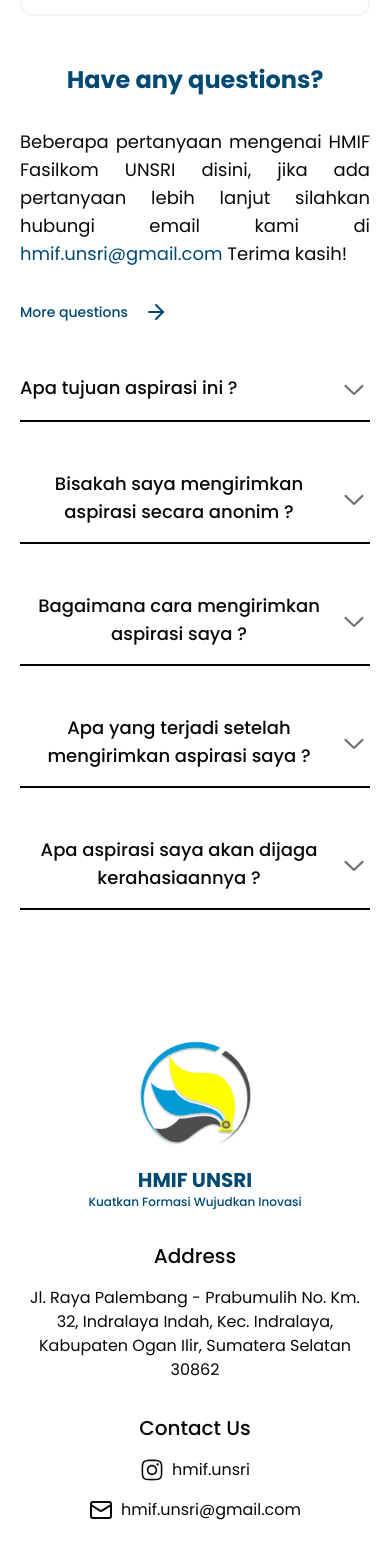
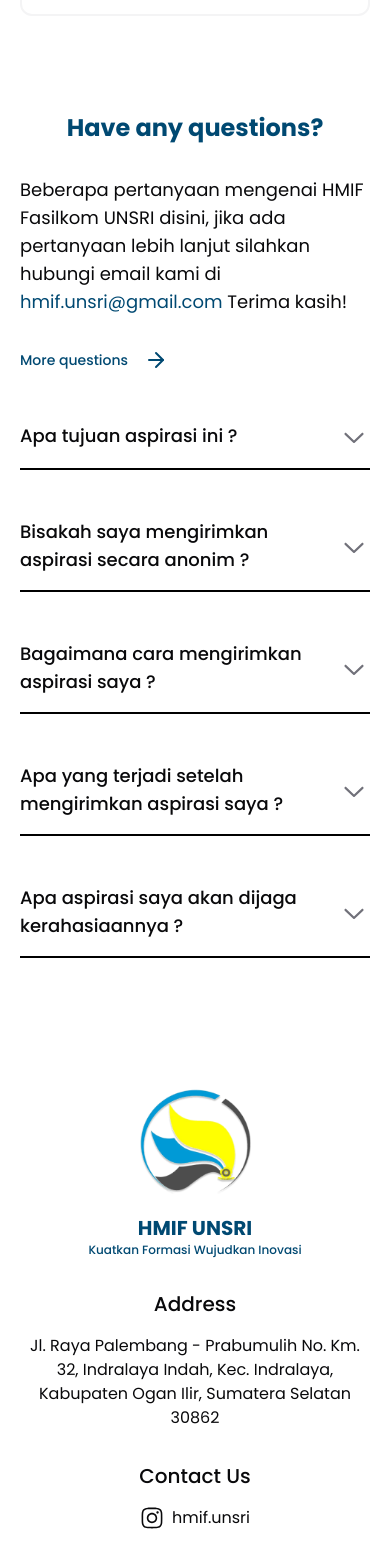
Before and after one commit to mfazrinizar/website-hmif, a React (Vite) app: page /aspiration in a window 390 px wide. Shown: the part 840-2387 px from the top of the page. Built offline with nearby package versions, Linux system fonts and the light colour scheme; no server answers.

Commit message:
refactor: fix some ui

```diff
--- a/src/components/Academic/AcademicCards.tsx
+++ b/src/components/Academic/AcademicCards.tsx
@@ -20,7 +20,7 @@
   canSeeMore,
 }: AcademicCardsProps) {
   return (
-    <div>
+    <div className="flex flex-col items-end">
       {data.map((item, index) => (
         <AcademicCardsItem
           key={index}
--- a/src/components/Footer.tsx
+++ b/src/components/Footer.tsx
@@ -11,7 +11,7 @@
   return (
     <footer
       id="footer"
-      className="mt-24 flex flex-col justify-between gap-8 py-8 md:mt-32 md:flex-row lg:mt-40"
+      className="mt-24 flex flex-col justify-evenly gap-8 py-8 md:mt-32 md:flex-row lg:mt-40"
     >
       <div className="flex flex-col justify-center gap-4 text-center">
         <img
--- a/src/components/Profile/ProfileInfo.tsx
+++ b/src/components/Profile/ProfileInfo.tsx
@@ -25,7 +25,7 @@
   return (
     <section
       id="profile-info"
-      className="flex flex-col items-center justify-between gap-6 md:flex-row"
+      className="flex flex-col items-center gap-16 md:flex-row lg:gap-32"
     >
       <img
         src={`/img/profile/${dinas}/logo.png`}
--- a/src/components/Proker/ProkerCardItem.tsx
+++ b/src/components/Proker/ProkerCardItem.tsx
@@ -32,13 +32,8 @@
   return (
     <div className="mb-7 flex h-fit w-full rounded-2xl border border-black p-4 md:h-auto md:p-7 lg:w-11/12">
       <div className="flex h-fit w-full flex-col gap-6 md:h-auto md:flex-row md:gap-0">
-        {/* <img
-          src={`img/proker/${dinas}/${name}.png`}
-          alt={`${name}`}
-          className="mb-4 w-full rounded-lg object-cover md:mb-0 md:w-1/3 lg:w-1/4"
-        /> */}
         <div
-          className={`mb-4 h-52 w-full rounded-lg bg-cover bg-center md:mb-0 md:w-1/3 lg:h-80 lg:w-1/4`}
+          className={`mb-4 h-auto w-full rounded-lg bg-cover bg-center md:mb-0 md:w-1/3 lg:h-80 lg:w-1/4`}
           style={{
             backgroundImage: `url('/img/proker/${dinas}/${name}.png')`,
           }}
@@ -73,42 +68,5 @@
         </div>
       </div>
     </div>
-    // <div className="lg:w- mb-7 h-80 w-full rounded-2xl border border-black bg-slate-300 px-5">
-    //   <div className="item flex h-full w-full items-center gap-5">
-    //     <img
-    //       src={`img/proker/${dinas}/${name}.png`}
-    //       alt={name}
-    //       className="h-80 w-96 object-cover"
-    //     />
-    //     <div className="flex flex-col items-start justify-between gap-2 md:pl-8 lg:pl-14">
-    //       <p className="inline-block rounded bg-primary px-2 py-1 text-white">
-    //         {eventFormat}
-    //       </p>
-    //       <div className="flex flex-col items-start gap-3">
-    //         <div className="line-clamp-1 overflow-hidden text-ellipsis">
-    //           <h1 className="text-start text-xl font-medium text-primary md:text-3xl">
-    //             {name}
-    //           </h1>
-    //         </div>
-    //         <div className="flex items-center justify-center gap-2 text-sm text-primary">
-    //           <Clock />
-    //           <div className="flex flex-row flex-wrap gap-1 text-start">
-    //             <p>{date}</p>
-    //             <p>| {dinas}</p>
-    //           </div>
-    //         </div>
-    //         <div className="line-clamp-5 max-h-32 min-h-32 w-fit overflow-hidden text-ellipsis pb-5 pt-2">
-    //           <p className="text-left">{description}</p>
-    //         </div>
-    //       </div>
-    //       <Button
-    //         onClick={handleLearnMore}
-    //         className="border-2 border-primary bg-[#F5F5F5] text-primary"
-    //       >
-    //         Learn more
-    //       </Button>
-    //     </div>
-    //   </div>
-    // </div>
   );
 }
--- a/src/components/ui/accordion.tsx
+++ b/src/components/ui/accordion.tsx
@@ -26,7 +26,7 @@
     <AccordionPrimitive.Trigger
       ref={ref}
       className={cn(
-        "flex flex-1 items-center justify-between py-4 text-lg font-medium transition-all [&[data-state=open]>svg]:rotate-180",
+        "flex flex-1 items-center justify-between py-4 text-left text-lg font-medium transition-all [&[data-state=open]>svg]:rotate-180",
         className,
       )}
       {...props}
@@ -44,7 +44,7 @@
 >(({ className, children, ...props }, ref) => (
   <AccordionPrimitive.Content
     ref={ref}
-    className="data-[state=closed]:animate-accordion-up data-[state=open]:animate-accordion-down overflow-hidden text-base"
+    className="overflow-hidden text-left text-base data-[state=closed]:animate-accordion-up data-[state=open]:animate-accordion-down"
     {...props}
   >
     <div className={cn("pb-4 pt-0", className)}>{children}</div>
--- a/src/pages/Academic.tsx
+++ b/src/pages/Academic.tsx
@@ -43,7 +43,7 @@
       <section className="mb-10">
         <AcademicHero />
       </section>
-      <section className="flex flex-col text-center sm:text-start md:flex-row">
+      <section className="flex flex-col justify-between text-center sm:text-start md:flex-row">
         {/* Sidebar */}
         <div className="mb-8 pt-1 md:mb-0 md:w-1/4">
           <div>
--- a/src/pages/Aspiration.tsx
+++ b/src/pages/Aspiration.tsx
@@ -10,7 +10,7 @@
 
 export default function Aspiration() {
   return (
-    <section id="aspiration" className="mx-auto space-y-12 text-center">
+    <section id="aspiration" className="mx-auto space-y-24 text-center">
       <div className="mx-auto space-y-8 text-center md:w-3/4">
         <div className="mx-auto space-y-8 md:w-3/4">
           <h1 className="text-3xl font-bold text-primary xl:text-4xl">
@@ -33,7 +33,7 @@
           <h1 className="text-2xl font-bold text-primary xl:text-4xl">
             Have any questions?
           </h1>
-          <p className="text-justify text-lg">
+          <p className="text-left text-lg">
             Beberapa pertanyaan mengenai HMIF Fasilkom UNSRI disini, jika ada
             pertanyaan lebih lanjut silahkan hubungi email kami di{" "}
             <Link to="/about" className="text-primary">
--- a/src/pages/Home.tsx
+++ b/src/pages/Home.tsx
@@ -157,6 +157,7 @@
                 description={item["description"]}
                 dinas={item["dinas"]}
                 src={undefined}
+                type={"proker"}
               />
             ))}
         </div>
```
